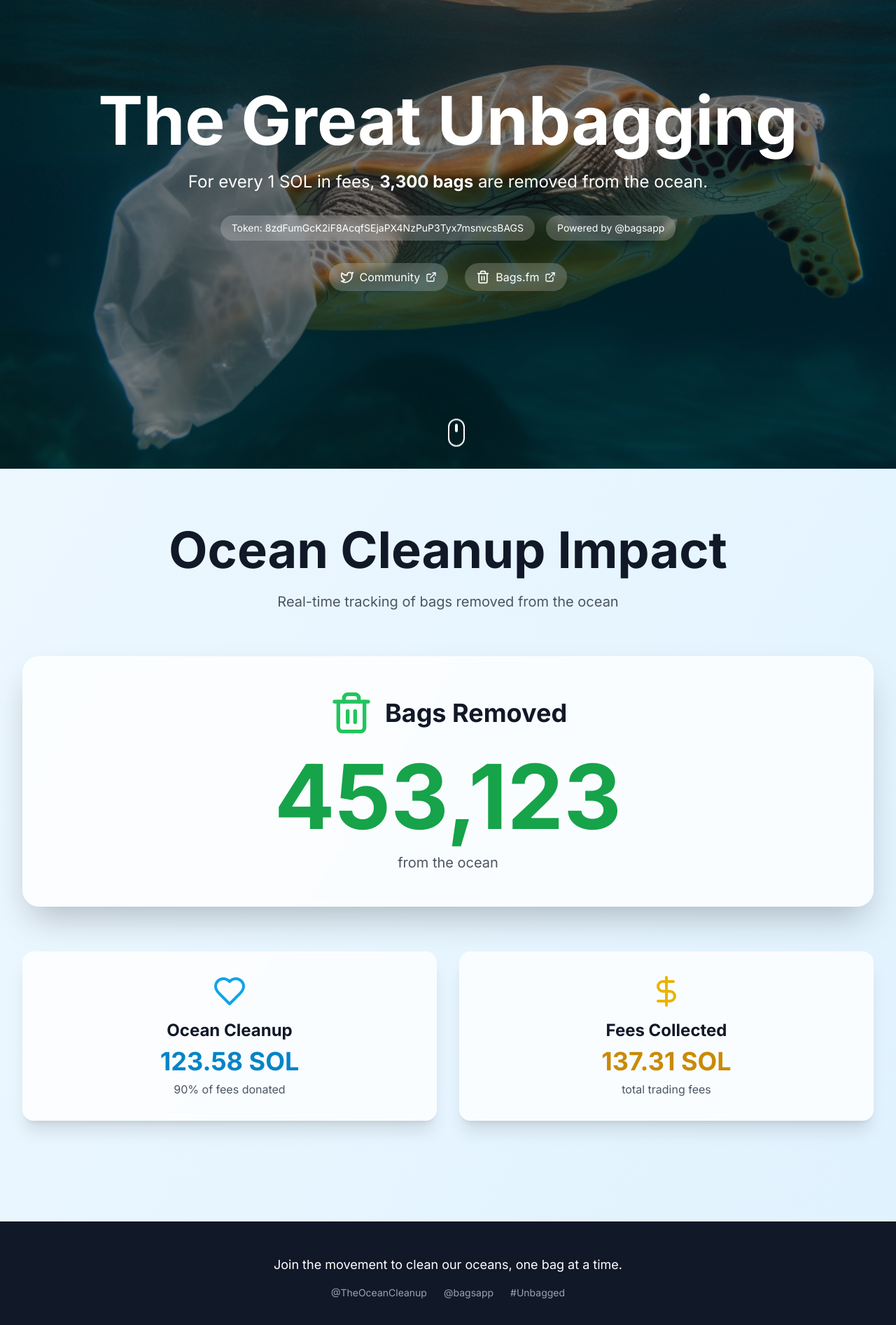
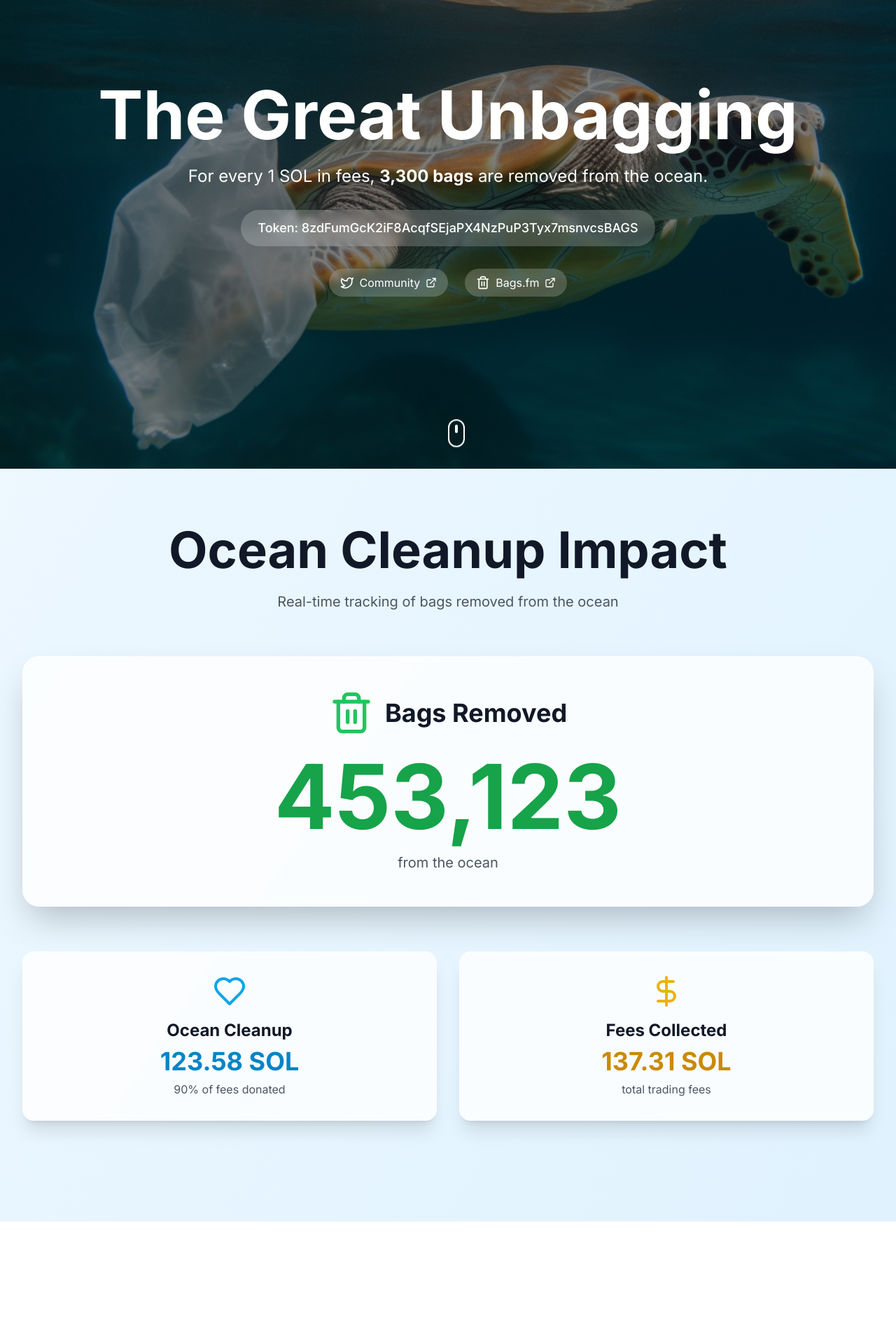
Before and after one commit to cougtrades/unbagged, a Next.js app: page / in a window 1280 px wide. Shown: the part 130-2024 px from the top of the page at 70% size. After the commit the page ends 1876 px from the top, so only its background shows below. Built offline with nearby package versions, Linux system fonts and the light colour scheme.

Commit message:
Remove footer content and reorganize token display - make token separate and prominent

```diff
--- a/app/page.tsx
+++ b/app/page.tsx
@@ -151,12 +151,9 @@ export default function Home() {
               For every 1 SOL in fees, <span className="font-bold">3,300 bags</span> are removed from the ocean.
             </p>
 
-            <div className="flex flex-wrap justify-center gap-4 text-sm mb-8">
-              <span className="bg-white/20 px-4 py-2 rounded-full backdrop-blur-sm">
+            <div className="flex flex-col items-center gap-4 mb-8">
+              <span className="bg-white/20 px-6 py-3 rounded-full backdrop-blur-sm text-lg font-medium">
                 Token: 8zdFumGcK2iF8AcqfSEjaPX4NzPuP3Tyx7msnvcsBAGS
-              </span>
-              <span className="bg-white/20 px-4 py-2 rounded-full backdrop-blur-sm">
-                Powered by @bagsapp
               </span>
             </div>
 
@@ -276,24 +273,7 @@ export default function Home() {
 
       </div>
 
-      {/* Footer */}
-      <motion.footer
-        initial={{ opacity: 0 }}
-        animate={{ opacity: 1 }}
-        transition={{ delay: 0.8 }}
-        className="bg-gray-900 text-white py-12"
-      >
-        <div className="max-w-7xl mx-auto px-4 sm:px-6 lg:px-8 text-center">
-          <p className="text-lg mb-4">
-            Join the movement to clean our oceans, one bag at a time.
-          </p>
-          <div className="flex justify-center space-x-6 text-sm text-gray-400">
-            <span>@TheOceanCleanup</span>
-            <span>@bagsapp</span>
-            <span>#Unbagged</span>
-          </div>
-        </div>
-      </motion.footer>
+
     </div>
   );
 }
```
